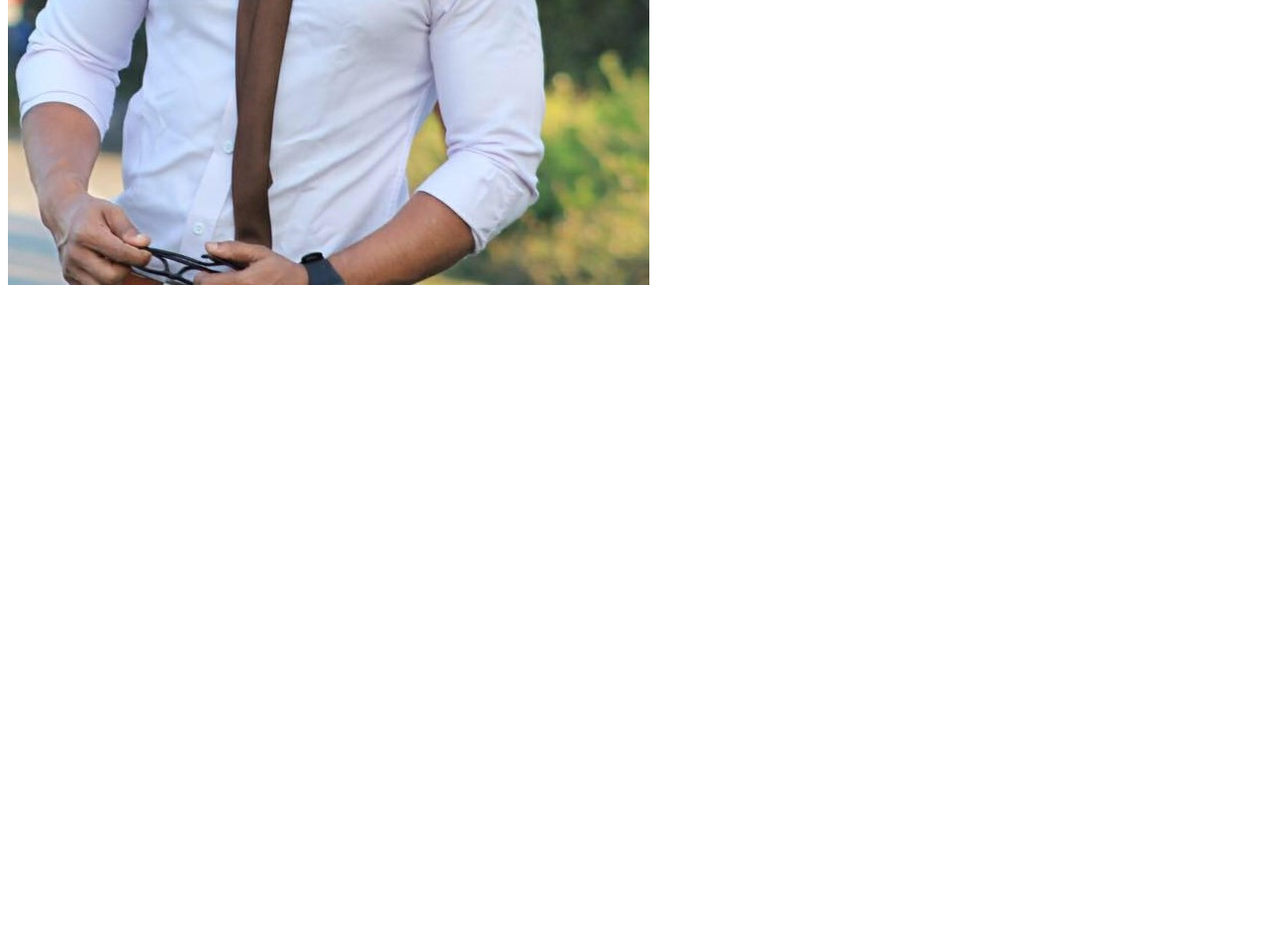
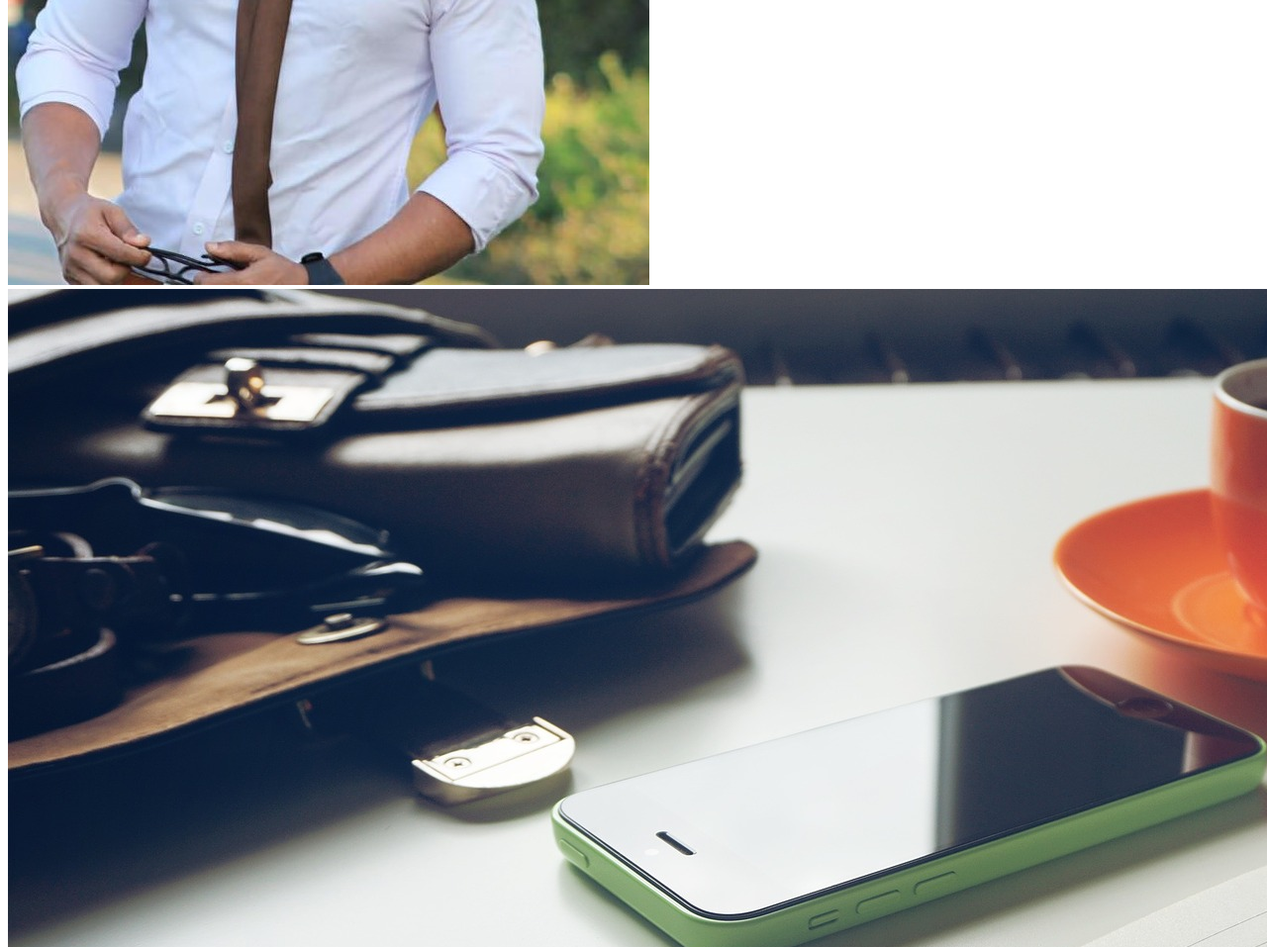
Before and after one commit to duronto0007/my-senond-repo, a plain HTML site: page index.html in a window 1280 px wide. Shown: the part 2123-3080 px from the top of the page at 99% size. Before the commit the page ends 2423 px from the top, so only its background shows below. Drawn offline with Linux system fonts and the light colour scheme.

Commit message:
work image added

```diff
--- a/index.html
+++ b/index.html
@@ -17,5 +17,6 @@
     <h1>This is all about Me</h1>
     <h3>Name: Duronto Hasib</h3>
     <img src="images/me.jpg">
+    <img src="images/work.jpg">
 </body>
 </html>
```
